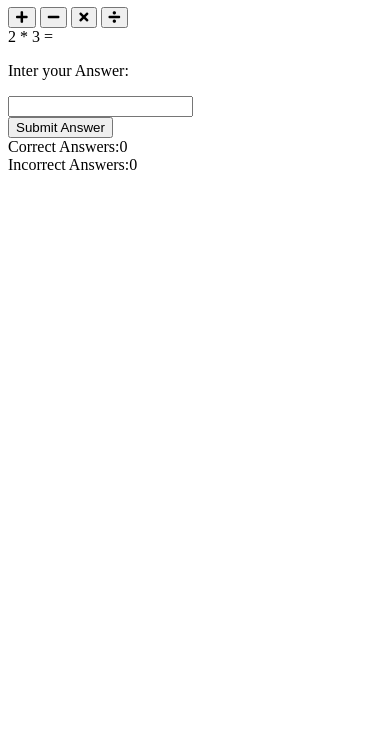
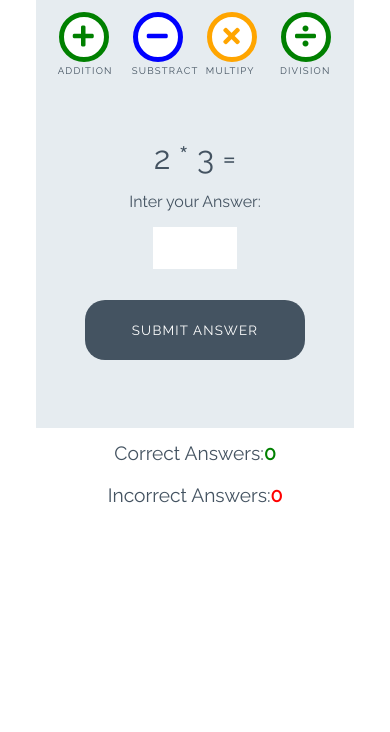
Before and after one commit to HouriaNouhKhanjar/loving-math, a plain HTML site: page index.html in a window 390 px wide. Shown: the part 112-844 px from the top of the page. Drawn offline with Linux system fonts and the light colour scheme.

Commit message:
add styles for game

```diff
--- a/assets/css/style.css
+++ b/assets/css/style.css
@@ -0,0 +1,252 @@
+/* --------- Global style */
+
+body {
+    background-color: white;
+    font-family: "Raleway", sans-serif;
+    color: #445361;
+    text-align: center;
+}
+
+/* --------- Heading */
+
+.heading {
+    text-align: center;
+    font-size: 2.5rem;
+}
+
+.logo {
+    height: 40px;
+    padding-right: 5px;
+}
+
+/* --------- Game layout */
+
+.game-area {
+    background-color: #E6ECF0;
+    box-sizing: border-box;
+    width: 85%;
+    height: 65vh;
+    max-height: 450px;
+    max-width: 830px;
+    margin-left: auto;
+    margin-right: auto;
+    padding: 1%;
+}
+
+.question-area {
+    width: 50%;
+    font-size: 2rem;
+    margin: auto;
+    padding: 50px 0;
+}
+
+.question-area span {
+    padding: 0 15px;
+}
+
+.score-area {
+    margin: 5px auto;
+    width: 60%;
+    font-size: 1.2rem;
+}
+
+.controls-area {
+    width: 85%;
+    margin: 30px auto;
+}
+
+#score {
+    color: green;
+    font-weight: bold;
+}
+
+#incorrect {
+    color: red;
+    font-weight: bold;
+}
+
+.answer-message {
+    display: none;
+    font-size: 1rem;
+}
+
+#answer-box {
+    border: none;
+    color: #445361;
+    display: inline-block;
+    height: 40px;
+    width: 80px;
+    font-size: 1.2rem;
+}
+
+.scores {
+    display: inline-block;
+    padding: 25px;
+}
+
+/* --------- Buttons */
+
+.btn {
+    width: 220px;
+    height: 60px;
+    font-family: "Raleway", sans-serif;
+    text-transform: uppercase;
+    letter-spacing: 1.2px;
+    color: white;
+}
+
+.btn:focus {
+    outline: none;
+}
+
+.btn--big {
+    padding-top: 10px;
+    border-radius: 50%;
+    background-color: white;
+    border: 10px solid;
+    width: 100px;
+    height: 100px;
+    font-size: 3.2rem;
+    margin: 0 30px;
+    transition: all 0.5s;
+}
+
+.btn--big::after {
+    content: attr(data-type);
+    color: #445361;
+    position: relative;
+    font-size: 1rem;
+    left: -0.5em;
+}
+
+.btn--blue {
+    border-color: blue;
+    color: blue;
+}
+
+.btn--blue:active,
+.btn--blue:hover {
+    background-color: darkblue;
+    color: white;
+}
+
+.btn--orange {
+    border-color: orange;
+    color: orange;
+}
+
+.btn--orange:active,
+.btn--orange:hover {
+    background-color: darkorange;
+    color: white;
+}
+
+.btn--red {
+    border-color: red;
+    color: red;
+}
+
+.btn--red:active,
+.btn--red:hover {
+    background-color: darkred;
+    color: white;
+}
+
+.btn--green {
+    border-color: green;
+    color: green;
+}
+
+.btn--green:active,
+.btn--green:hover {
+    background-color: darkgreen;
+    color: white;
+}
+
+.btn--gray {
+    margin-top: 25px;
+    background-color: #445361;
+    border: 1px transparent;
+    border-radius: 20px;
+}
+
+.btn--gray:active,
+.btn--gray:hover {
+    background-color: #0d1013;
+}
+
+/* --------- Media queries */
+
+@media (max-width: 414px) {
+    .controls-area {
+        width: 100%;
+    }
+
+    .btn--big {
+        margin: 0 10px;
+        padding: 5px;
+        border: 5px solid;
+        width: 50px;
+        height: 50px;
+        font-size: 1.5rem;
+    }
+
+    .btn--big::after {
+        font-size: 0.6rem;
+        left: -0.7rem;
+    }
+
+    .question-area {
+        padding: 10% 0;
+        width: 100%;
+    }
+
+    .question-area span {
+        padding: 0;
+    }
+
+    .answer-message {
+        display: block;
+    }
+
+    #answer-box {
+        display: block;
+        margin: 0 auto;
+    }
+    .btn--gray {
+        margin-top: 0;
+    }
+
+    .score-area {
+        width: 100%;
+    }
+
+    .scores {
+        margin: 0.5em auto;
+        display: block;
+        padding: 5px;
+    }
+
+    .heading {
+        font-size: 2rem;
+    }
+}
+
+@media (max-width: 320px) {
+    .game-area {
+        height: 70vh;
+    }
+
+    .controls-area {
+        width: 75%;
+        margin: 10px auto;
+    }
+
+    .btn--big {
+        margin: 10px 10px;
+    }
+    .question-area {
+        padding: 10px 0;
+    }
+
+}
--- a/index.html
+++ b/index.html
@@ -19,16 +19,16 @@
 
     <div class="game-area">
         <div class="controls-area">
-            <button class="btn btn--big btn--green">
+            <button data-type="addition" class="btn btn--big btn--green">
                 <i class="fas fa-plus"></i>
             </button>
-            <button class="btn btn--big btn--blue">
+            <button data-type="substract" class="btn btn--big btn--blue">
                 <i class="fas fa-minus"></i>
             </button>
-            <button class="btn btn--big btn--orange">
+            <button data-type="multipy" class="btn btn--big btn--orange">
                 <i class="fas fa-times"></i>
             </button>
-            <button class="btn btn--big btn--green">
+            <button data-type="division" class="btn btn--big btn--green">
                 <i class="fas fa-divide"></i>
             </button>
         </div>
@@ -41,7 +41,7 @@
             <p class="answer-message">Inter your Answer:</p>
             <input type="number" id="answer-box">
         </div>
-        <button class="btn btn--grey">Submit Answer</button>
+        <button data-type="submit" class="btn btn--gray">Submit Answer</button>
 
     </div>
 
```
